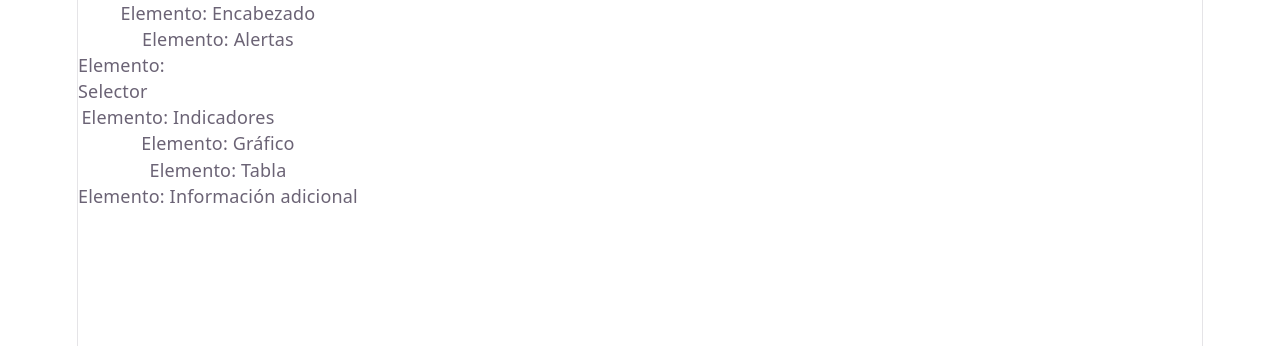
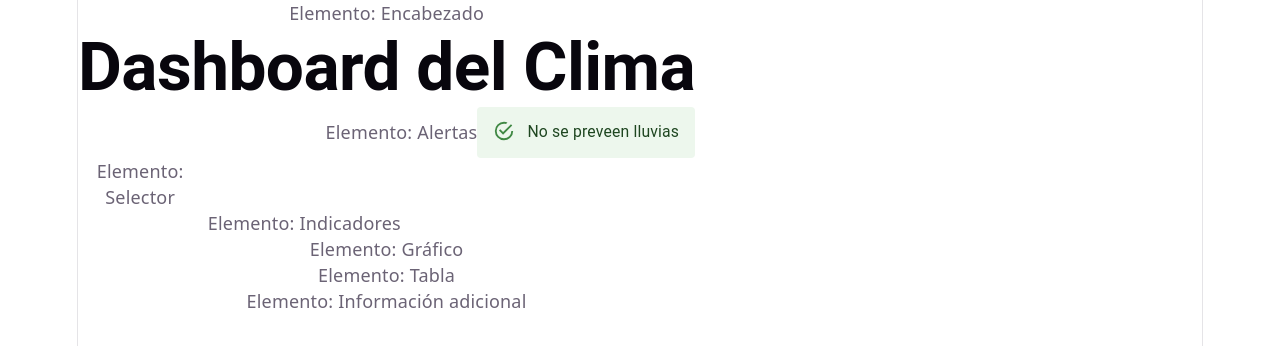
Before and after one commit to MAGSelPad/Dashboard, a React (Vite) app: page / in a window 1280 px wide. Shown: the top 346 px of the page. Built offline with nearby package versions, Linux system fonts and the light colour scheme.

Commit message:
Añadir componentes HeaderUI y AlertUI al App para mejorar la interfaz

```diff
--- a/src/App.tsx
+++ b/src/App.tsx
@@ -1,6 +1,7 @@
-
 import './App.css'
 import { Grid } from '@mui/material';
+import HeaderUI from './components/HeaderUI';
+import AlertUI from './components/AlertUI';
 
 function App() {
 
@@ -10,10 +11,10 @@
       <Grid>
 
         {/* Encabezado */}
-        <Grid size={{ xs: 12, md: 12 }}>Elemento: Encabezado</Grid>
+        <Grid size={{ xs: 12, md: 12 }}>Elemento: Encabezado<HeaderUI/></Grid>
 
         {/* Alertas */}
-        <Grid size={12}>Elemento: Alertas</Grid>
+        <Grid size={12} container sx={{ justifyContent: "right", alignItems: "center" }}>Elemento: Alertas <AlertUI description="No se preveen lluvias"/></Grid>
 
         {/* Selector */}
         <Grid size={{ xs: 12, md: 3  }}>Elemento: Selector</Grid>
--- /dev/null
+++ b/src/components/AlertUI.tsx
@@ -0,0 +1,11 @@
+import Alert from '@mui/material/Alert';
+
+interface AlertConfig {
+    description: string;
+}
+
+export default function AlertUI( config:AlertConfig ) {
+    return (
+        <Alert variant="standard" severity="success"> {config.description} </Alert>
+    )
+}
--- /dev/null
+++ b/src/components/HeaderUI.tsx
@@ -0,0 +1,12 @@
+import Typography from '@mui/material/Typography';
+
+export default function HeaderUI() {
+    return (
+        <Typography
+            variant="h2"
+            component="h1"
+            sx={{fontWeight: 'bold'}}>
+            Dashboard del Clima
+        </Typography>
+    )
+}
```
